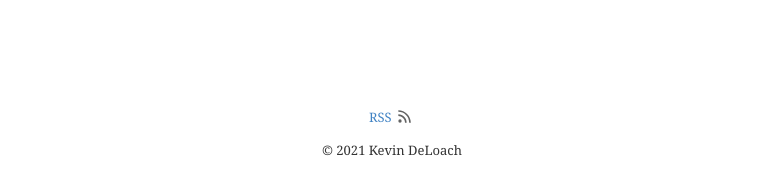
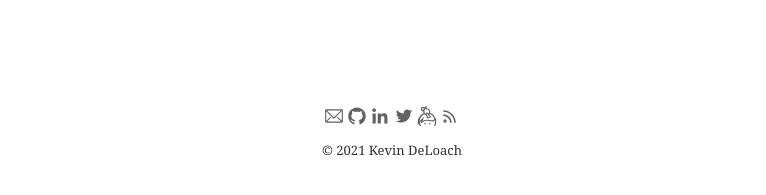
Before and after one commit to kdeloach/kdeloach.github.io, a Jekyll site: the page built from index.md, in a window 1280 px wide. Shown: the part 456-651 px from the top of the page, without its empty margins (248-1014 px from the left). Built offline with Jekyll 4.4.1, drawn with Linux system fonts in a browser that asks for light colours.

Commit message:
Add social media icons to footer

```diff
--- a/_layouts/default.html
+++ b/_layouts/default.html
@@ -35,7 +35,7 @@
     <div class="wrapper-footer">
       <div class="container">
         <footer class="footer">
-          <p><a href="{{ site.baseurl }}/feed.xml">RSS <i class="svg-icon rss"></i></a></p>
+          <div class="social-icons">{% include svg-icons.html %}</div>
           <p>&copy; {{ site.time | date: "%Y" }} Kevin DeLoach</p>
         </footer>
       </div>
--- a/_sass/_svg-icons.scss
+++ b/_sass/_svg-icons.scss
@@ -1,5 +1,5 @@
+$svg-small: 20px;
 $svg-large: 40px;
-$svg-small: 20px;
 
 .svg-icon {
   width: $svg-large;
@@ -29,3 +29,6 @@ footer .svg-icon {
   background-size: $svg-small;
   vertical-align: text-bottom;
 }
+footer > .social-icons {
+    margin: 15px 0;
+}
```
